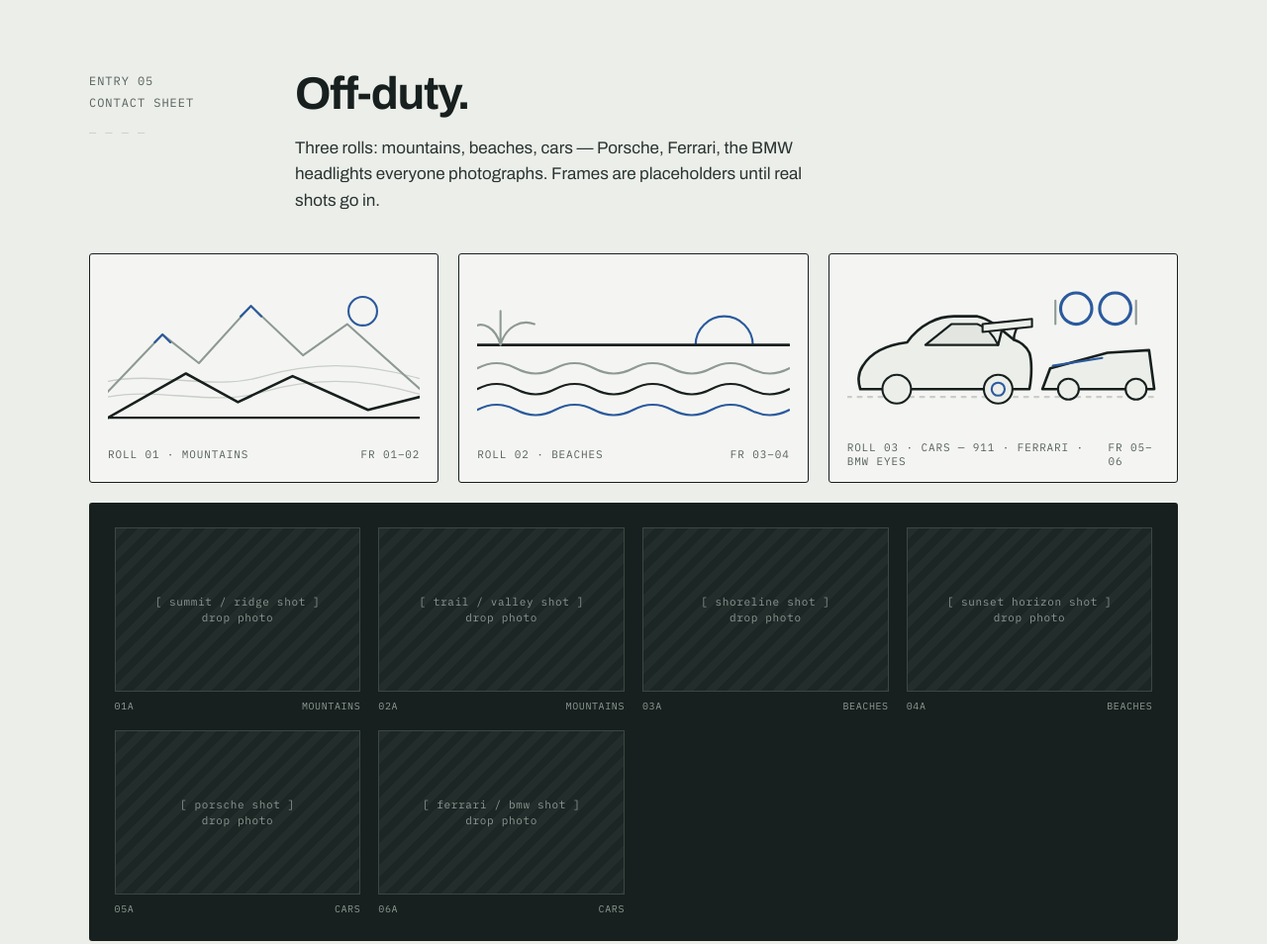
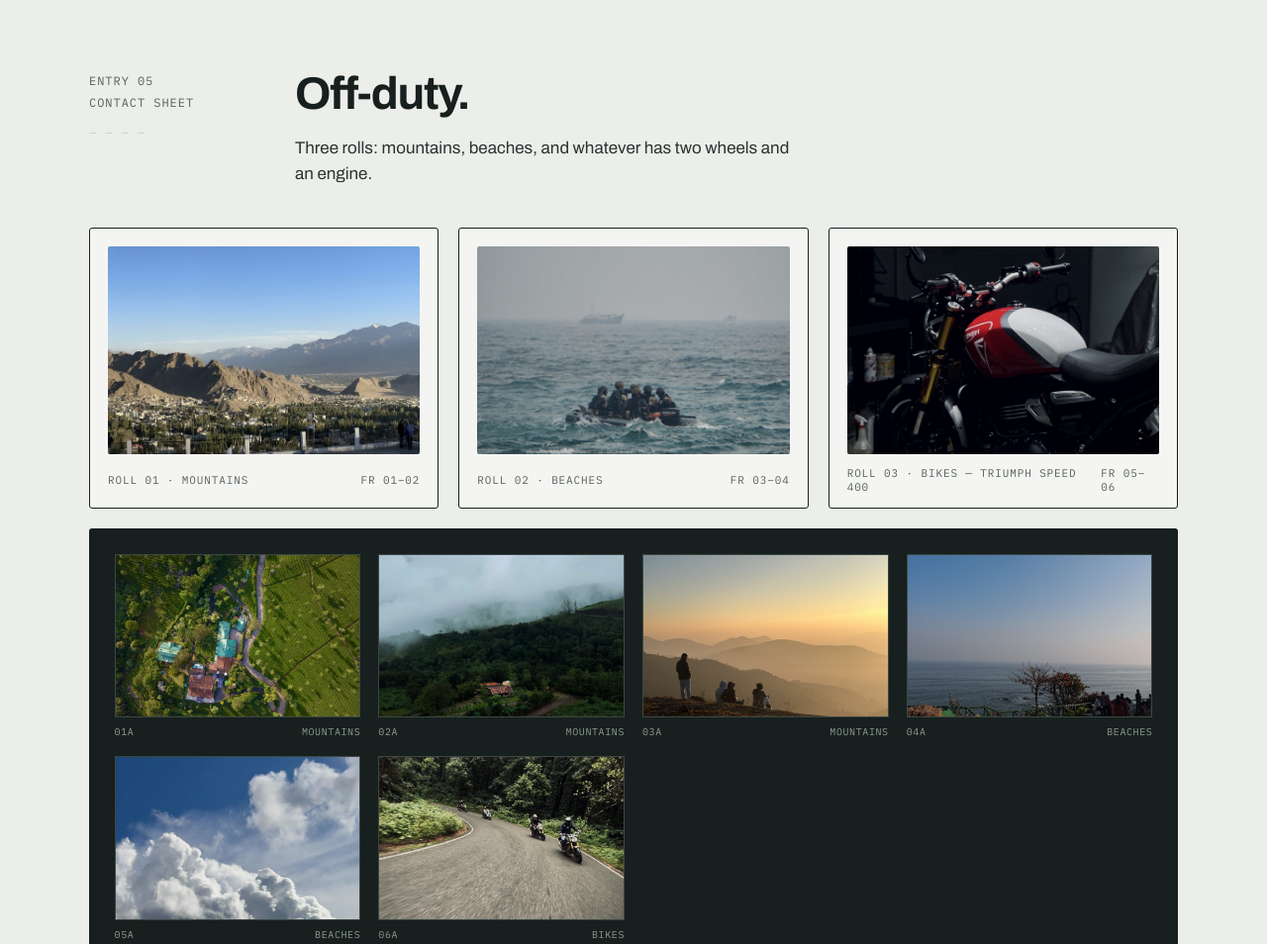
Before and after one commit to rahul-yoganand/rahulyoganand.github.io, a plain HTML site: page index.html in a window 1280 px wide. Shown: the part 4700-5654 px from the top of the page at 99% size. Drawn offline with nearby package versions, Linux system fonts and the light colour scheme.

Commit message:
Added gallery images

```diff
--- a/index.html
+++ b/index.html
@@ -182,54 +182,28 @@
     <div style="font-family:'IBM Plex Mono',monospace;font-size:12px;letter-spacing:0.08em;color:#55605C;line-height:1.8"><div>ENTRY 05</div><div>CONTACT SHEET</div><div style="margin-top:8px;color:#C9CEC8">— — — —</div></div>
     <div style="max-width:60ch">
       <h2 style="font-size:clamp(30px,4vw,46px);line-height:1.08;letter-spacing:-0.025em;font-weight:700;margin:0 0 16px">Off-duty.</h2>
-      <p style="font-size:17px;line-height:1.55;color:#2A3431;margin:0;text-wrap:pretty">Three rolls: mountains, beaches, cars — Porsche, Ferrari, the BMW headlights everyone photographs. Frames are placeholders until real shots go in.</p>
+      <p style="font-size:17px;line-height:1.55;color:#2A3431;margin:0;text-wrap:pretty">Three rolls: mountains, beaches, and whatever has two wheels and an engine.</p>
     </div>
   </div>
   <div style="display:grid;grid-template-columns:repeat(auto-fit,minmax(min(100%,260px),1fr));gap:20px;margin-bottom:20px">
     <figure style="margin:0;border:1px solid #17201E;border-radius:3px;padding:18px 18px 14px;background:#F4F5F2;display:grid;gap:12px">
-      <svg viewBox="0 0 240 120" style="width:100%;height:auto;display:block" fill="none" stroke="#17201E" stroke-width="1.6" stroke-linejoin="round" stroke-linecap="round">
-        <circle cx="196" cy="30" r="11" stroke="#2B5A9E"></circle>
-        <g stroke="#C9CEC8" stroke-width="1"><path d="M0 84 C40 76 80 92 120 80 S200 70 240 82"></path><path d="M0 96 C40 88 80 104 120 92 S200 82 240 94"></path></g>
-        <path d="M0 92 L42 48 L70 70 L110 26 L150 64 L184 40 L240 90" stroke="#8E9994"></path>
-        <path d="M102 34 L110 26 L118 34 M36 54 L42 48 L48 54" stroke="#2B5A9E"></path>
-        <path d="M0 112 L60 78 L100 100 L142 80 L200 106 L240 96" stroke-width="2"></path>
-        <line x1="0" y1="112" x2="240" y2="112"></line>
-      </svg>
+      <img src="assets/images/ladakh-panorama.jpg" alt="Panoramic view of Leh, Ladakh from a hilltop" style="width:100%;aspect-ratio:3/2;object-fit:cover;border-radius:2px;display:block">
       <figcaption style="font-family:'IBM Plex Mono',monospace;font-size:11px;letter-spacing:0.08em;color:#55605C;display:flex;justify-content:space-between"><span>ROLL 01 · MOUNTAINS</span><span>FR 01–02</span></figcaption>
     </figure>
     <figure style="margin:0;border:1px solid #17201E;border-radius:3px;padding:18px 18px 14px;background:#F4F5F2;display:grid;gap:12px">
-      <svg viewBox="0 0 240 120" style="width:100%;height:auto;display:block" fill="none" stroke="#17201E" stroke-width="1.6" stroke-linejoin="round" stroke-linecap="round">
-        <path d="M168 56 A22 22 0 0 1 212 56" stroke="#2B5A9E"></path>
-        <line x1="0" y1="56" x2="240" y2="56" stroke-width="2"></line>
-        <path d="M0 74 Q15 66 30 74 T60 74 T90 74 T120 74 T150 74 T180 74 T210 74 T240 74" stroke="#8E9994"></path>
-        <path d="M0 90 Q15 82 30 90 T60 90 T90 90 T120 90 T150 90 T180 90 T210 90 T240 90"></path>
-        <path d="M0 106 Q15 98 30 106 T60 106 T90 106 T120 106 T150 106 T180 106 T210 106 T240 106" stroke="#2B5A9E"></path>
-        <path d="M18 56 C22 42 34 36 44 40 M18 56 C14 42 4 38 -2 42 M18 56 L18 30" stroke="#8E9994"></path>
-      </svg>
+      <img src="assets/images/ocean-patrol.jpg" alt="A boat crossing a misty open sea" style="width:100%;aspect-ratio:3/2;object-fit:cover;border-radius:2px;display:block">
       <figcaption style="font-family:'IBM Plex Mono',monospace;font-size:11px;letter-spacing:0.08em;color:#55605C;display:flex;justify-content:space-between"><span>ROLL 02 · BEACHES</span><span>FR 03–04</span></figcaption>
     </figure>
     <figure style="margin:0;border:1px solid #17201E;border-radius:3px;padding:18px 18px 14px;background:#F4F5F2;display:grid;gap:12px">
-      <svg viewBox="0 0 240 120" style="width:100%;height:auto;display:block" fill="none" stroke="#17201E" stroke-width="1.6" stroke-linejoin="round" stroke-linecap="round">
-        <line x1="0" y1="96" x2="240" y2="96" stroke="#C9CEC8" stroke-dasharray="3 5"></line>
-        <path d="M10 90 C8 84 8 78 12 72 C18 62 30 56 46 54 C56 40 70 34 82 34 L100 34 C110 36 118 44 128 52 C134 54 138 58 140 62 C142 68 142 80 140 90 Z" fill="#ECEEEA" stroke-width="2"></path>
-        <path d="M60 56 L80 40 L100 40 C106 42 112 48 116 56 Z" fill="#E2E5E0"></path>
-        <path d="M128 52 C128 48 130 42 134 38 M116 56 L120 40" stroke-width="1.8"></path>
-        <path d="M104 40 L142 36 L142 42 L104 46 Z" fill="#ECEEEA"></path>
-        <circle cx="38" cy="90" r="11" fill="#ECEEEA"></circle><circle cx="116" cy="90" r="11" fill="#ECEEEA"></circle><circle cx="116" cy="90" r="5" stroke="#2B5A9E"></circle>
-        <path d="M150 90 L156 74 L200 62 L232 60 L236 90 Z" fill="#ECEEEA" stroke-width="2"></path>
-        <path d="M158 72 L196 66" stroke="#2B5A9E"></path>
-        <circle cx="170" cy="90" r="8" fill="#ECEEEA"></circle><circle cx="222" cy="90" r="8" fill="#ECEEEA"></circle>
-        <circle cx="176" cy="28" r="12" stroke="#2B5A9E" stroke-width="2.4"></circle><circle cx="206" cy="28" r="12" stroke="#2B5A9E" stroke-width="2.4"></circle>
-        <path d="M160 40 L160 22 M222 40 L222 22" stroke="#8E9994"></path>
-      </svg>
-      <figcaption style="font-family:'IBM Plex Mono',monospace;font-size:11px;letter-spacing:0.08em;color:#55605C;display:flex;justify-content:space-between"><span>ROLL 03 · CARS — 911 · FERRARI · BMW EYES</span><span>FR 05–06</span></figcaption>
+      <img src="assets/images/triumph-bike.jpg" alt="Triumph Speed 400 parked in a garage" style="width:100%;aspect-ratio:3/2;object-fit:cover;border-radius:2px;display:block">
+      <figcaption style="font-family:'IBM Plex Mono',monospace;font-size:11px;letter-spacing:0.08em;color:#55605C;display:flex;justify-content:space-between"><span>ROLL 03 · BIKES — TRIUMPH SPEED 400</span><span>FR 05–06</span></figcaption>
     </figure>
   </div>
   <div onMouseLeave="{{ onSheetLeave }}" style="background:#17201E;padding:clamp(14px,2vw,28px);border-radius:3px;display:grid;grid-template-columns:repeat(auto-fill,minmax(min(100%,210px),1fr));gap:clamp(10px,1.5vw,18px)">
     <sc-for list="{{ frames }}" as="f" hint-placeholder-count="6">
       <figure onMouseEnter="{{ f.onEnter }}" tabindex="0" style="margin:0;display:flex;flex-direction:column;gap:8px;transition:filter .35s ease,transform .35s ease,opacity .35s ease;filter:{{ f.filter }};transform:{{ f.transform }};opacity:{{ f.opacity }};outline:none" style-focus="outline:2px solid #ECEEEA;outline-offset:3px">
-        <div style="aspect-ratio:3/2;border:1px solid #3C4744;background:repeating-linear-gradient(135deg,#232D2B 0 8px,#1C2624 8px 16px);display:grid;place-items:center;text-align:center;padding:12px">
-          <span style="font-family:'IBM Plex Mono',monospace;font-size:11px;letter-spacing:0.06em;color:#8E9994;line-height:1.5"><span style="white-space:nowrap">[ {{ f.slot }} ]</span><br>drop photo</span>
+        <div style="aspect-ratio:3/2;border:1px solid #3C4744;overflow:hidden">
+          <img src="assets/images/{{ f.file }}" alt="{{ f.slot }}" style="width:100%;height:100%;object-fit:cover;object-position:{{ f.objectPosition }};display:block">
         </div>
         <figcaption style="display:flex;justify-content:space-between;gap:8px;font-family:'IBM Plex Mono',monospace;font-size:10px;letter-spacing:0.06em;color:#8E9994"><span>{{ f.no }}</span><span>{{ f.tag }}</span></figcaption>
       </figure>
@@ -371,14 +345,15 @@
       { code: 'E', name: 'Architecture', items: ['Clean Architecture','DDD','Distributed Systems'] }
     ];
     const tags = [
-      ['MOUNTAINS','summit / ridge shot'], ['MOUNTAINS','trail / valley shot'],
-      ['BEACHES','shoreline shot'], ['BEACHES','sunset horizon shot'],
-      ['CARS','porsche shot'], ['CARS','ferrari / bmw shot']
+      ['MOUNTAINS','aerial · tea estate', 'tea-estate-aerial.jpg'], ['MOUNTAINS','valley in mist', 'valley-mist.jpg'],
+      ['MOUNTAINS','sunrise silhouettes', 'ridge-sunset.jpg'], ['BEACHES','cliffside shoreline', 'lake-promenade.jpg'],
+      ['BEACHES','open sky', 'sky-clouds.jpg'], ['BIKES','mountain corner, four up', 'mountain-corner.jpg']
     ];
-    const frames = tags.map(([tag, slot], i) => {
+    const frames = tags.map(([tag, slot, file], i) => {
       const h = s.hoverFrame, active = h === i, dim = h >= 0 && !active;
-      return { no: `${String(i+1).padStart(2,'0')}A`, tag, slot,
+      return { no: `${String(i+1).padStart(2,'0')}A`, tag, slot, file,
         filter: dim ? 'blur(1.5px) saturate(0.6)' : 'none', transform: active ? 'scale(1.04)' : 'scale(1)', opacity: dim ? 0.55 : 1,
+        objectPosition: (i === 1 || i === 3) ? 'center calc(50% - 30px)' : 'center',
         onEnter: () => this.setState({ hoverFrame: i }) };
     });
     const lampStates = [
```
Also changed, not shown: assets/images/ladakh-panorama.jpg (added), assets/images/lake-promenade.jpg (added), assets/images/mountain-corner.jpg (added), assets/images/ocean-patrol.jpg (added), assets/images/ridge-sunset.jpg (added), assets/images/sky-clouds.jpg (added), assets/images/tea-estate-aerial.jpg (added), assets/images/triumph-bike.jpg (added), assets/images/valley-mist.jpg (added), 1 other file.
